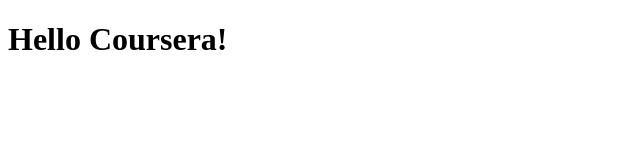
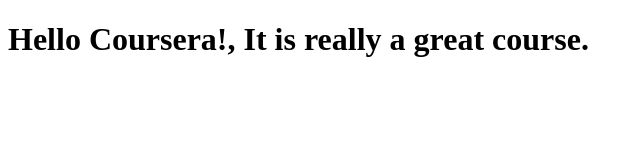
Before and after one commit to sayedmelb/coursera-test, a plain HTML site: page site/index.html in a window 1280 px wide. Shown: the whole page, without its empty margins (0-643 px from the left). Drawn offline with Linux system fonts and the light colour scheme.

Commit message:
small addition to our first page

```diff
--- a/site/index.html
+++ b/site/index.html
@@ -4,6 +4,6 @@
 	<title>Hello Coursera</title>
 </head>
 <body>
-<h1>Hello Coursera!</h1>
+<h1>Hello Coursera!, It is really a great course.</h1>
 </body>
 </html>
```
